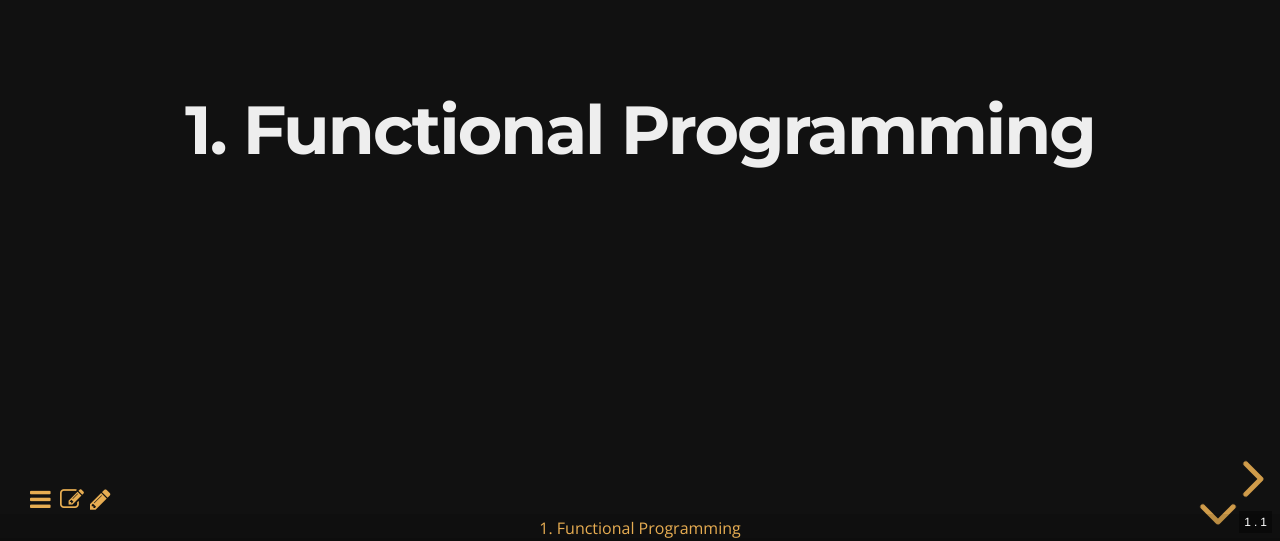
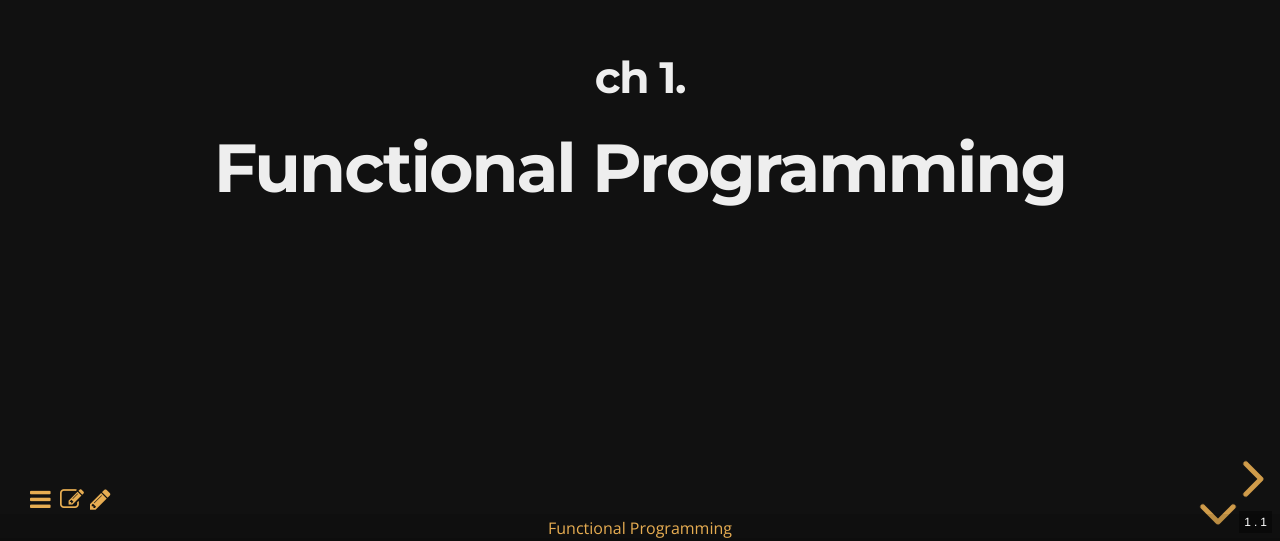
Before and after one commit to mdes4214/kotlin-fp-arrow-slides, a plain HTML site: page ch1/export/index.html in a window 1280 px wide. Shown: the part 259-800 px from the top of the page. Drawn offline with nearby package versions, Linux system fonts and the light colour scheme; some packages are replaced by stand-ins of ours; files whose address does not match are found by name.

Commit message:
Revise ch1 title format

```diff
--- a/ch1/export/index.html
+++ b/ch1/export/index.html
@@ -275,7 +275,8 @@
 
     <section>
         <section >
-            <h3><a id="user-content-1-functional-programming" class="anchor" href="#1-functional-programming" aria-hidden="true"></a>1. Functional Programming</h3>
+            <h4><a id="user-content-ch-1" class="anchor" href="#ch-1" aria-hidden="true"></a>ch 1.</h4>
+<h3><a id="user-content-functional-programming" class="anchor" href="#functional-programming" aria-hidden="true"></a>Functional Programming</h3>
 <style>
 pre {
   background: #303030;
```
Also changed, not shown: 1 other file.
